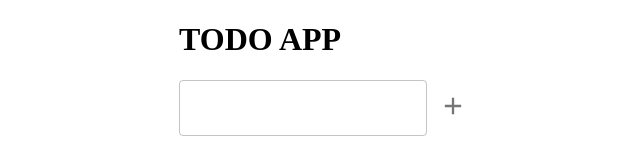
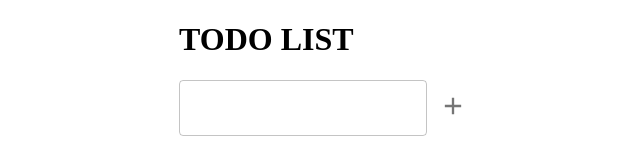
Before and after one commit to TokutyTok/react-todoApp, a React (Create React App) app: page / in a window 1280 px wide. Shown: the top 160 px of the page, without its empty margins (185-825 px from the left). Built offline with nearby package versions, Linux system fonts and the light colour scheme.

Commit message:
タイトル変更

```diff
--- a/src/pages/TodoPage.jsx
+++ b/src/pages/TodoPage.jsx
@@ -10,7 +10,7 @@ export const TodoPage = () => {
         <>
             <Container maxWidth='sm'>
                 <Box>
-                    <h1>TODO APP</h1>
+                    <h1>TODO LIST</h1>
                 </Box>
                 <TodoForm
                     todo={todo}
```
